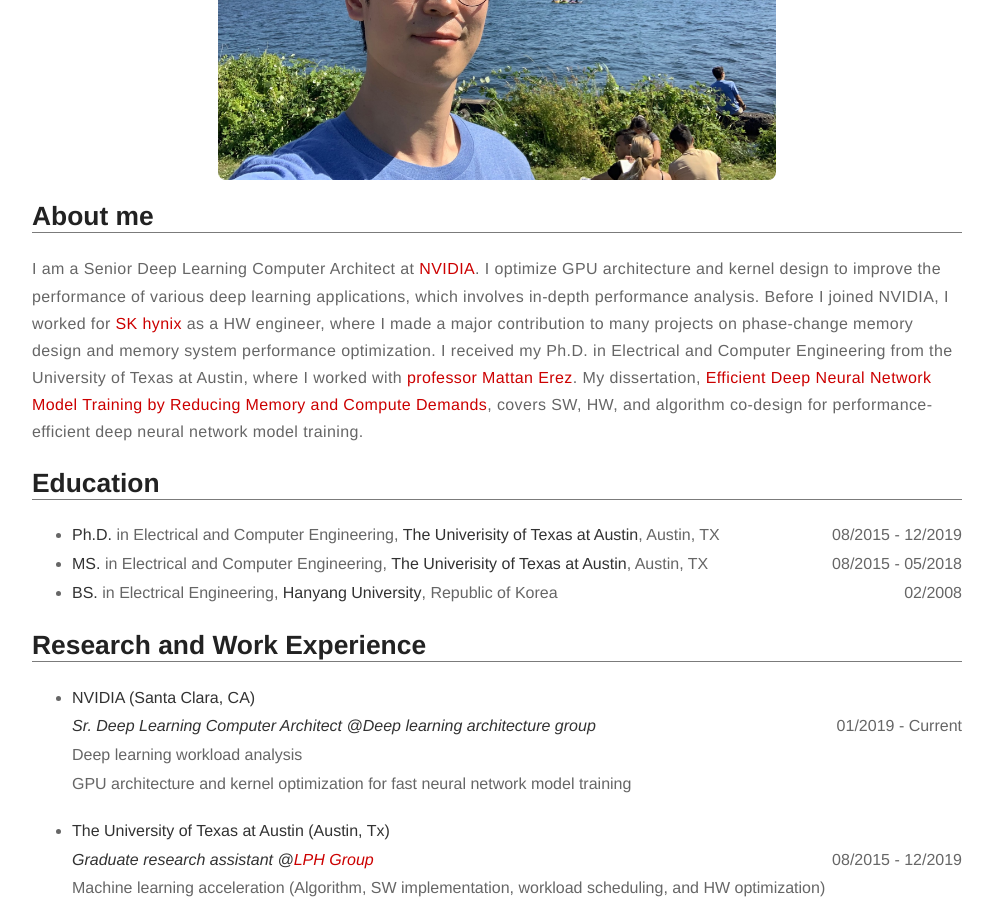
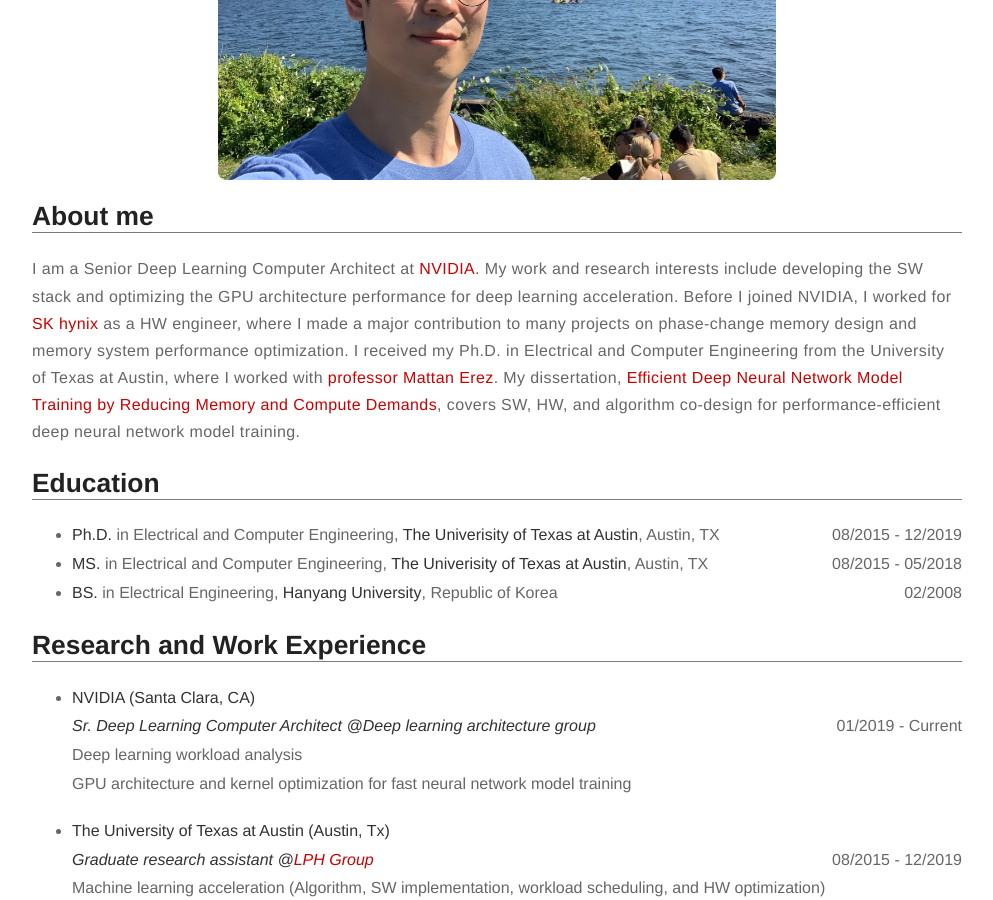
Before and after one commit to erhoo82/erhoo82.github.io, a Jekyll site: the page built from about.md, in a window 1280 px wide and 900 px high, scrolled down 364 px. Shown: the whole window, without its empty margins (143-1136 px from the left). Built offline with Jekyll 4.4.1, drawn with Linux system fonts in a browser that asks for light colours.

Commit message:
update about

```diff
--- a/about.md
+++ b/about.md
@@ -9,7 +9,7 @@ layout: page
 <p>I am a 5th-year Ph.D candidate majoring in computer architecture at UT Austin and I am getting research advice from <a href="https://lph.ece.utexas.edu/merez/MattanErez/MattanErez" style="text-decoration : none;color: #cc0000"> Professor Mattan Erez</a>. My current research interests are i) machine learning acceleration, ii) energy efficient and high-performance memory system, and iii) system fault resilience .
 </p>
 -->
-<p>I am a Senior Deep Learning Computer Architect at <a href="https://developer.nvidia.com/" style="text-decoration : none;color: #cc0000"> NVIDIA</a>. I optimize GPU architecture and kernel design to improve the performance of various deep learning applications, which involves in-depth performance analysis. Before I joined NVIDIA, I worked for <a href="https://www.skhynix.com/eng/main.do" style="text-decoration : none;color: #cc0000"> SK hynix</a> as a HW engineer, where I made a major contribution to many projects on phase-change memory design and memory system performance optimization. I received my Ph.D. in Electrical and Computer Engineering from the University of Texas at Austin, where I worked with <a href="https://lph.ece.utexas.edu/merez/MattanErez/MattanErez" style="text-decoration : none;color: #cc0000"> professor Mattan Erez</a>. My dissertation, <a href="https://repositories.lib.utexas.edu/bitstream/handle/2152/81143/LYM-DISSERTATION-2019.pdf?sequence=1" style="text-decoration : none;color: #cc0000">Efficient Deep Neural Network Model Training by Reducing Memory and Compute Demands</a>, covers SW, HW, and algorithm co-design for performance-efficient deep neural network model training.
+<p>I am a Senior Deep Learning Computer Architect at <a href="https://developer.nvidia.com/" style="text-decoration : none;color: #cc0000"> NVIDIA</a>. My work and research interests include developing the SW stack and optimizing the GPU architecture performance for deep learning acceleration. Before I joined NVIDIA, I worked for <a href="https://www.skhynix.com/eng/main.do" style="text-decoration : none;color: #cc0000"> SK hynix</a> as a HW engineer, where I made a major contribution to many projects on phase-change memory design and memory system performance optimization. I received my Ph.D. in Electrical and Computer Engineering from the University of Texas at Austin, where I worked with <a href="https://lph.ece.utexas.edu/merez/MattanErez/MattanErez" style="text-decoration : none;color: #cc0000"> professor Mattan Erez</a>. My dissertation, <a href="https://repositories.lib.utexas.edu/bitstream/handle/2152/81143/LYM-DISSERTATION-2019.pdf?sequence=1" style="text-decoration : none;color: #cc0000">Efficient Deep Neural Network Model Training by Reducing Memory and Compute Demands</a>, covers SW, HW, and algorithm co-design for performance-efficient deep neural network model training.
 </p>
 
 <h2>Education<hr></h2>
```
